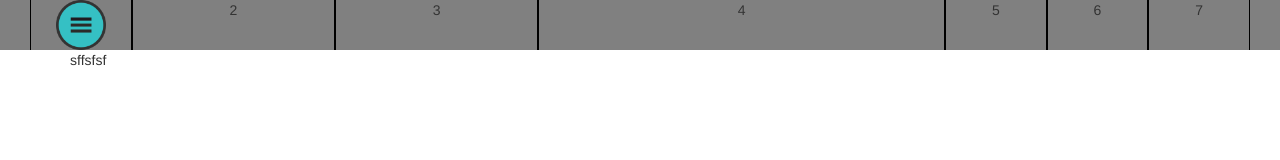
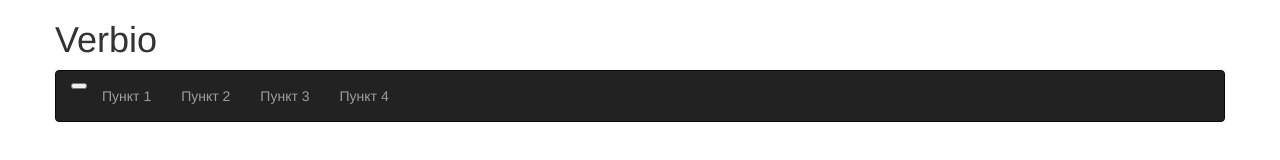
Before and after one commit to Gavrushuk/Verbio, a plain HTML site: page index.html in a window 1280 px wide. Drawn offline with nearby package versions, Linux system fonts and the light colour scheme.

Commit message:
NavBar tutorial

```diff
--- a/index.html
+++ b/index.html
@@ -19,24 +19,29 @@
     <![endif]-->
   </head>
   <body>
-    <header id="header-site">
-        <div class="container-fluid">
-            <div class="col-md-12">
-                <div class="col-md-1 header-style">
-                    <img src="menu1.png" height="50px">
+    <header class="container">
+        <div class="row">
+            <h1>Verbio</h1>
+            <div class="navbar navbar-inverse">
+                <div class="container">
+                    <div class="navbar-header">
+                        <button type="button">
+
+                        </button>
+                    </div>
+                    <div class="collapse navbar-collapse">
+                        <ul class="nav navbar-nav">
+                            <li><a href="#">Пункт 1</a></li>
+                            <li><a href="#">Пункт 2</a></li>
+                            <li><a href="#">Пункт 3</a></li>
+                            <li><a href="#">Пункт 4</a></li>
+                        </ul>
+                    </div>
                 </div>
-                <div class="col-md-2 header-style">2</div>
-                <div class="col-md-2 header-style">3</div>
-                <div class="col-md-4 header-style">4</div>
-                <div class="col-md-1 header-style">5</div>
-                <div class="col-md-1 header-style">6</div>
-                <div class="col-md-1 header-style">7</div>
             </div>
         </div>
     </header>
-    <div class="container">
-        sffsfsf
-    </div>
+
     <!-- jQuery (necessary for Bootstrap's JavaScript plugins) -->
     <script src="https://ajax.googleapis.com/ajax/libs/jquery/1.11.3/jquery.min.js"></script>
     <!-- Include all compiled plugins (below), or include individual files as needed -->
--- a/style.css
+++ b/style.css
@@ -15,7 +15,7 @@
     /*position: fixed;*/
     width: 100%;
     text-align: center;
-    background: gray;*/
+    background: gray;
 }
 
 .header-style {
```
